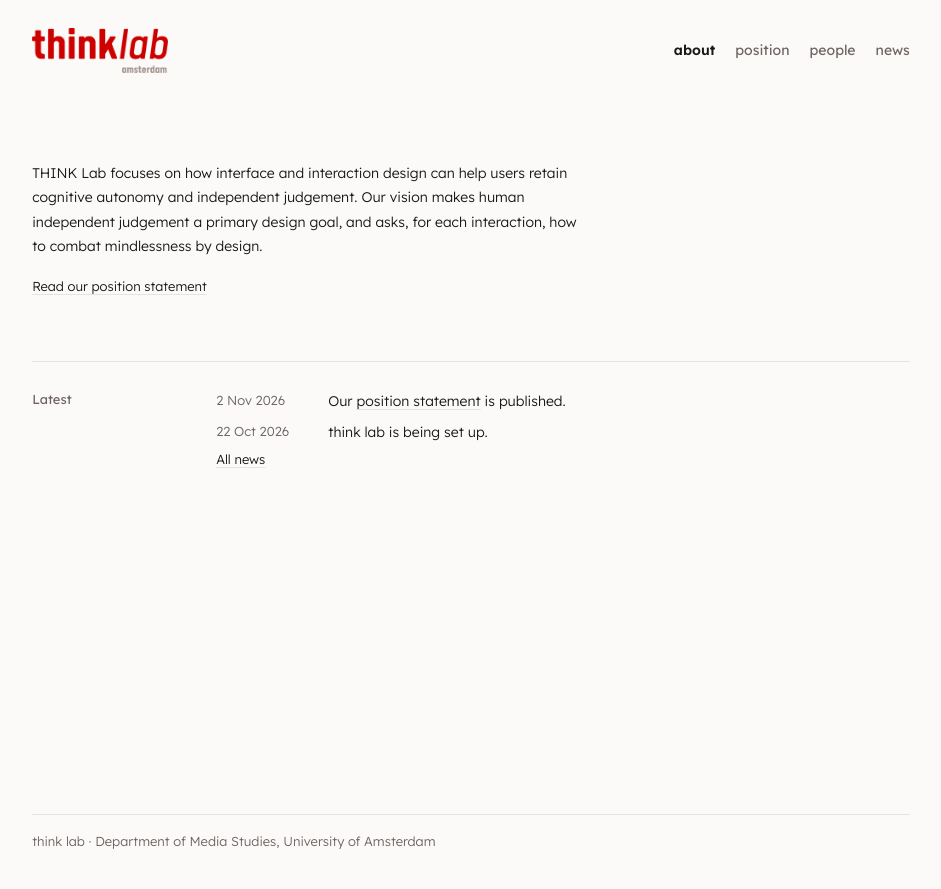
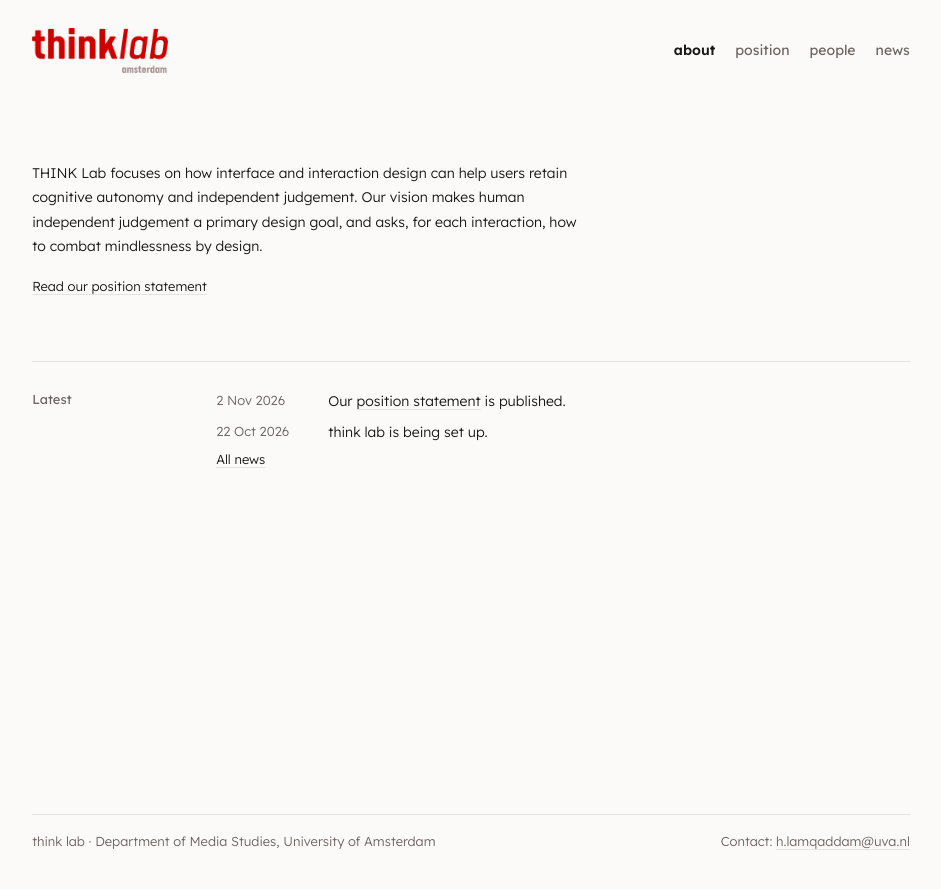
Before and after one commit to HLMQA/think, a Jekyll site: the page built from index.md, in a window 1280 px wide. Shown: the top 889 px of the page, without its empty margins (169-1110 px from the left). Built offline with Jekyll 4.4.1, drawn with Linux system fonts in a browser that asks for light colours.

Commit message:
Add contact address to footer, assembled in the browser
Co-Authored-By: Claude Opus 5.5 <noreply@anthropic.com>
Claude-Session: https://claude.ai/code/session_01TgR6aJ38HLEPLrkB6bpgPr

```diff
--- a/_config.yml
+++ b/_config.yml
@@ -3,6 +3,10 @@ description: think lab studies interfaces of interpretation, how AI and visualis
 url: ""
 baseurl: ""
 lang: en
+
+contact:
+  user: h.lamqaddam
+  domain: uva.nl
 
 collections:
   projects:
--- a/_layouts/default.html
+++ b/_layouts/default.html
@@ -17,6 +17,16 @@
   </main>
   <footer class="footer">
     <span>think lab · Department of Media Studies, University of Amsterdam</span>
+    <span class="contact">Contact: <a class="email" data-u="{{ site.contact.user | split: '' | reverse | join: '' }}" data-d="{{ site.contact.domain | split: '' | reverse | join: '' }}">{{ site.contact.user }} [at] {{ site.contact.domain | replace: '.', ' [dot] ' }}</a></span>
   </footer>
+  <script>
+    // Assemble the address in the browser so it never appears whole in the page source.
+    document.querySelectorAll("a.email").forEach(function (a) {
+      var rev = function (s) { return s.split("").reverse().join(""); };
+      var addr = rev(a.dataset.u) + "\u0040" + rev(a.dataset.d);
+      a.textContent = addr;
+      a.href = "mail" + "to:" + addr;
+    });
+  </script>
 </body>
 </html>
--- a/assets/css/site.css
+++ b/assets/css/site.css
@@ -84,7 +84,7 @@ h3 { font-size: var(--s-body); font-weight: 600; line-height: 1.4; }
 .pubs .year { font-size: var(--s-small); color: var(--muted); padding-top: 2px; font-variant-numeric: tabular-nums; }
 .pubs p { font-size: var(--s-small); color: var(--muted); margin-top: 4px; }
 
-.footer { margin-top: 96px; padding-top: 16px; border-top: 1px solid var(--rule); font-size: var(--s-small); color: var(--muted); }
+.footer { display: flex; flex-wrap: wrap; justify-content: space-between; gap: 8px 24px; margin-top: 96px; padding-top: 16px; border-top: 1px solid var(--rule); font-size: var(--s-small); color: var(--muted); }
 
 @media (max-width: 640px) {
   .page { margin-top: 56px; }
```
